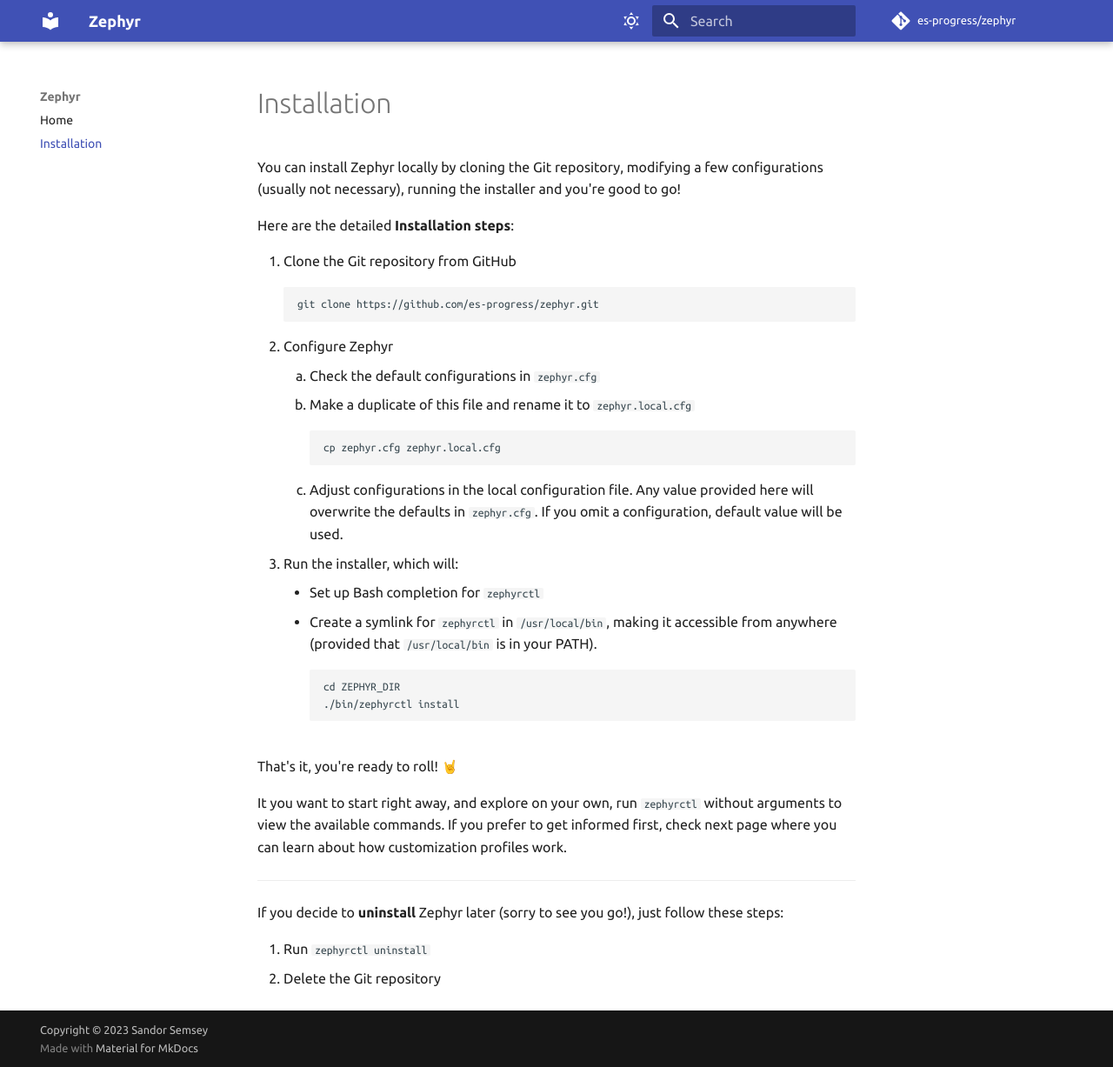
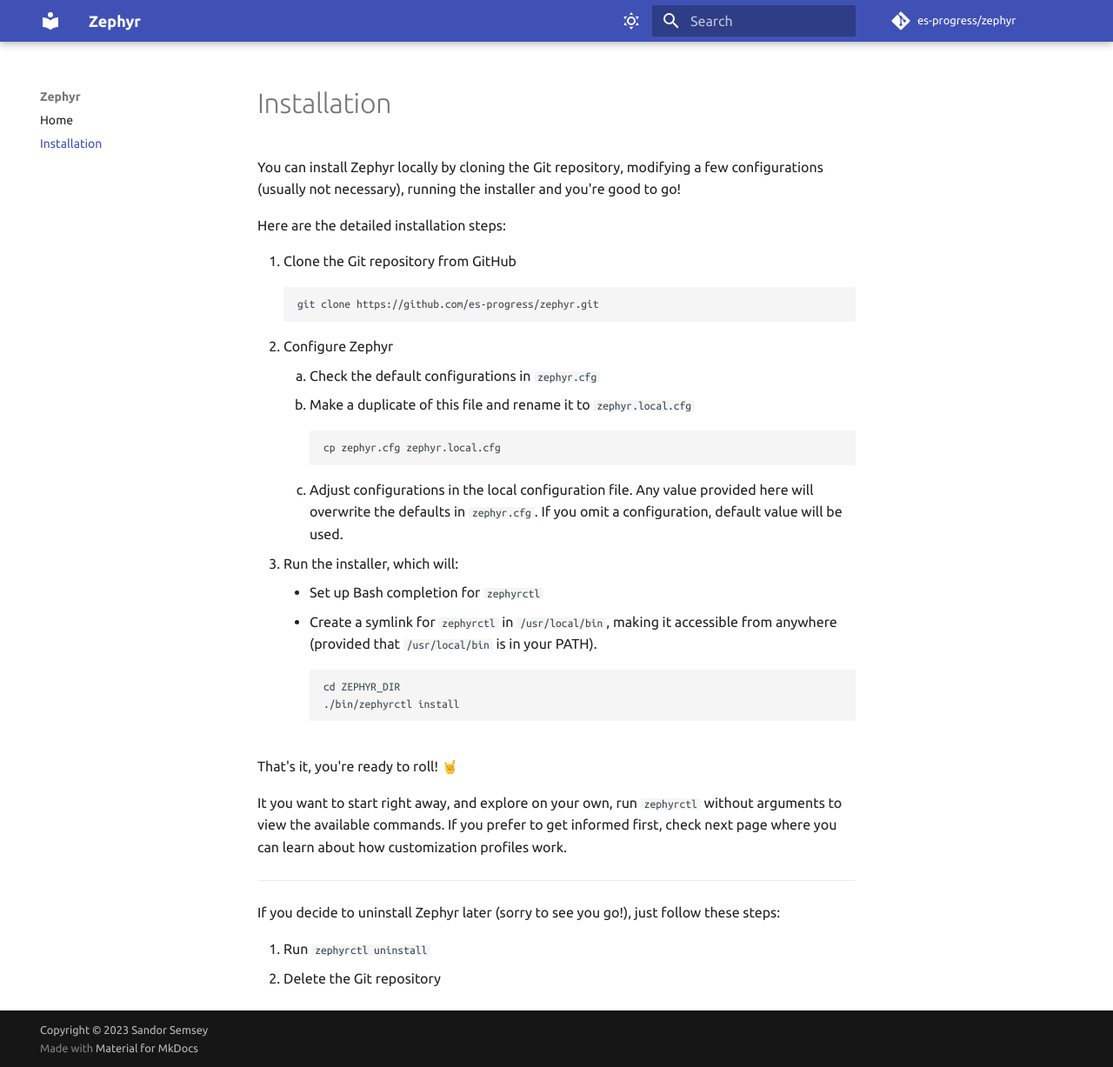
Before and after one commit to es-progress/zephyr, an MkDocs documentation site: the page built from docs/install.md, in a window 1280 px wide and 1227 px high. Shown: the whole window at 87% size. Built offline with MkDocs 1.6.1 and Material for MkDocs 9.7.7, drawn with Linux system fonts in a browser that asks for light colours; emoji names are drawn with the system emoji font; comment, search, counter and statistics services are not loaded.

````diff
--- a/docs/install.md
+++ b/docs/install.md
@@ -2,7 +2,7 @@
 
 You can install Zephyr locally by cloning the Git repository, modifying a few configurations (usually not necessary), running the installer and you're good to go!
 
-Here are the detailed **Installation steps**:
+Here are the detailed installation steps:
 
 1. Clone the Git repository from GitHub
     ```
@@ -29,7 +29,7 @@ It you want to start right away, and explore on your own, run `zephyrctl` withou
 
 ---
 
-If you decide to **uninstall** Zephyr later (sorry to see you go!), just follow these steps:
+If you decide to uninstall Zephyr later (sorry to see you go!), just follow these steps:
 
 1. Run `zephyrctl uninstall`
 1. Delete the Git repository
````
